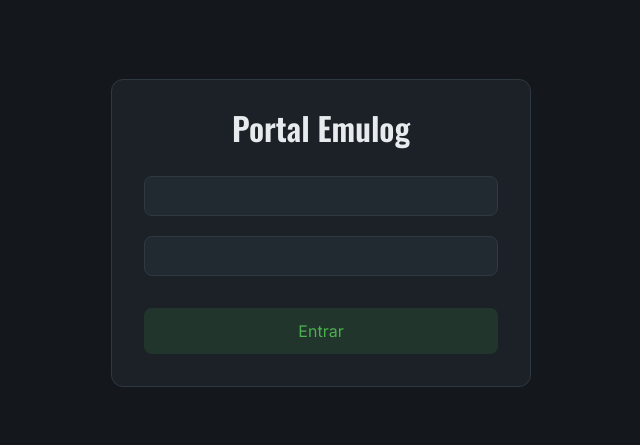
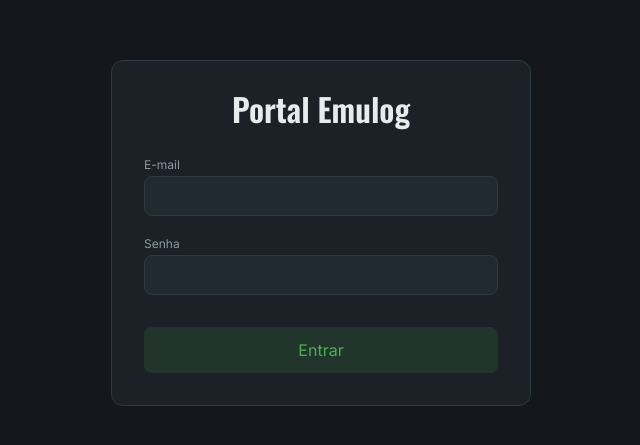
Before and after one commit to YuriValenca/emulog-portal, a Next.js app: page / in a window 1280 px wide. Shown: the part 167-612 px from the top of the page, without its empty margins (319-959 px from the left). Built offline with nearby package versions, Linux system fonts and the light colour scheme; no server answers.

Commit message:
fix: :art: Add theme to style and label to Input component

```diff
--- a/src/components/ui/Input/Input.module.scss
+++ b/src/components/ui/Input/Input.module.scss
@@ -1,3 +1,14 @@
+.field {
+  display: flex;
+  flex-direction: column;
+  gap: var(--spacing-tiny);
+}
+
+.label {
+  font-size: var(--font-size-small);
+  color: var(--text-muted);
+}
+
 .wrapper {
   display: flex;
   align-items: center;
@@ -14,18 +25,18 @@
 }
 
 .sm {
-  height: 32px;
-  font-size: 13px;
+  height: var(--spacing-xlarge);
+  font-size: var(--font-size-small);
 }
 
 .md {
-  height: 40px;
-  font-size: 14px;
+  height: var(--spacing-xxxlarge);
+  font-size: var(--font-size-default);
 }
 
 .lg {
-  height: 48px;
-  font-size: 15px;
+  height: var(--spacing-huge);
+  font-size: var(--font-size-medium);
 }
 
 .input {
@@ -59,14 +70,19 @@
 
 .icon svg,
 .iconRight svg {
-  width: 16px;
-  height: 16px;
+  width: var(--spacing-default);
+  height: var(--spacing-default);
 }
 
 .error {
   border-color: var(--crit);
 }
 
+.fieldError {
+  font-size: var(--font-size-tooltip);
+  color: var(--crit);
+}
+
 .disabled {
   opacity: 0.5;
   cursor: not-allowed;
--- a/src/components/ui/Input/Input.tsx
+++ b/src/components/ui/Input/Input.tsx
@@ -11,23 +11,35 @@ interface InputProps extends Omit<InputHTMLAttributes<HTMLInputElement>, 'size'>
   rightIcon?: ReactNode;
   size?: InputSize;
   error?: boolean;
+  label?: string;
+  errorMessage?: string;
 }
 
 export const Input = forwardRef<HTMLInputElement, InputProps>(
-  ({ icon, rightIcon, size = 'md', error, className, disabled, ...props }, ref) => {
+  ({ icon, rightIcon, size = 'md', error, label, errorMessage, className, disabled, id, ...props }, ref) => {
+    const hasError = error || Boolean(errorMessage);
+
     return (
+      <div className={styles.field}>
+        {label && (
+          <label className={styles.label} htmlFor={id}>
+            {label}
+          </label>
+        )}
         <div
           className={clsx(
             styles.wrapper,
             styles[size],
-          error && styles.error,
+            hasError && styles.error,
             disabled && styles.disabled,
             className
           )}
         >
           {icon && <span className={styles.icon}>{icon}</span>}
-        <input ref={ref} disabled={disabled} className={styles.input} {...props} />
+          <input ref={ref} id={id} disabled={disabled} className={styles.input} {...props} />
           {rightIcon && <span className={styles.iconRight}>{rightIcon}</span>}
+        </div>
+        {errorMessage && <span className={styles.fieldError}>{errorMessage}</span>}
       </div>
     );
   }
```
Lines whose indentation alone changed are shown as unchanged.
